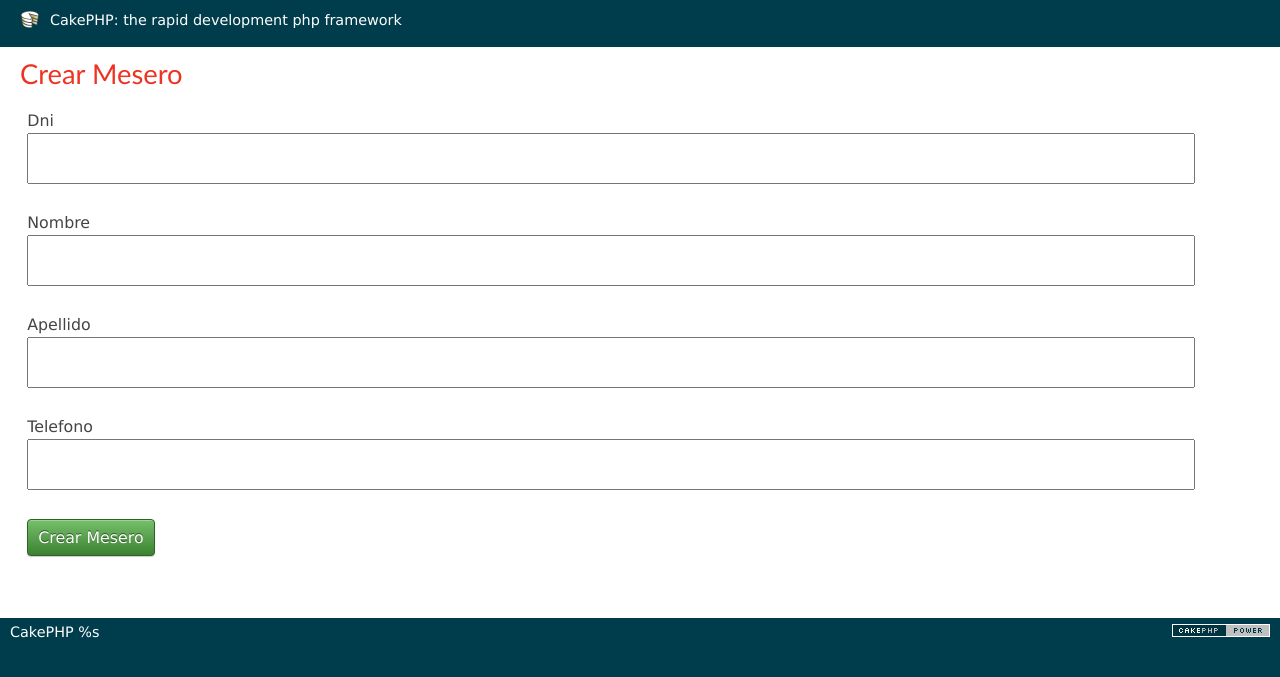
After one commit to Jorgargom/Cakephp_Restaurante, a CakePHP app: the page made by app/View/Meseros/nuevo.ctp in a window 1280 px wide. The commit adds this page. Shown: the top 677 px of the page. Run offline with PHP 8.4 and a stand-in for CakePHP, Linux system fonts and the light colour scheme; the template is opened without the code that fills it, so the values that code supplies are empty; form fields are guessed from the names that the template uses; some libraries are stand-ins or nearby versions.

Commit message:
formulario para añadir

```diff
--- /dev/null
+++ b/app/View/Meseros/nuevo.ctp
@@ -0,0 +1,14 @@
+<h2>Crear Mesero</h2>
+
+<?php
+
+    echo $this->Form->create('Mesero');
+        echo $this->Form->input('dni');
+        echo $this->Form->input('nombre');
+        echo $this->Form->input('apellido');
+        echo $this->Form->input('telefono');
+    echo $this->Form->end('Crear Mesero');
+
+
+
+;?>
--- a/app/View/Meseros/ver.ctp
+++ b/app/View/Meseros/ver.ctp
@@ -1,4 +1,4 @@
-<h1>Detalle del mesero <?php echo $mesero['Mesero']['nombre'] ;?> <?php echo $mesero['Mesero']['apellido'] ;?></h1>
+<h2>Detalle del mesero <?php echo $mesero['Mesero']['nombre'] ;?> <?php echo $mesero['Mesero']['apellido'] ;?></h2>
 
 <p><strong>DNI: <?php echo $mesero['Mesero']['dni'] ;?></strong></p>
 <p><strong>Teléfono: <?php echo $mesero['Mesero']['telefono'] ;?></strong></p>
```
Also changed, not shown: app/Controller/MeserosController.php (+13 -0 lines), app/Model/Mesero.php (+20 -1 lines), app/View/Meseros/index.ctp (+3 -7 lines).
